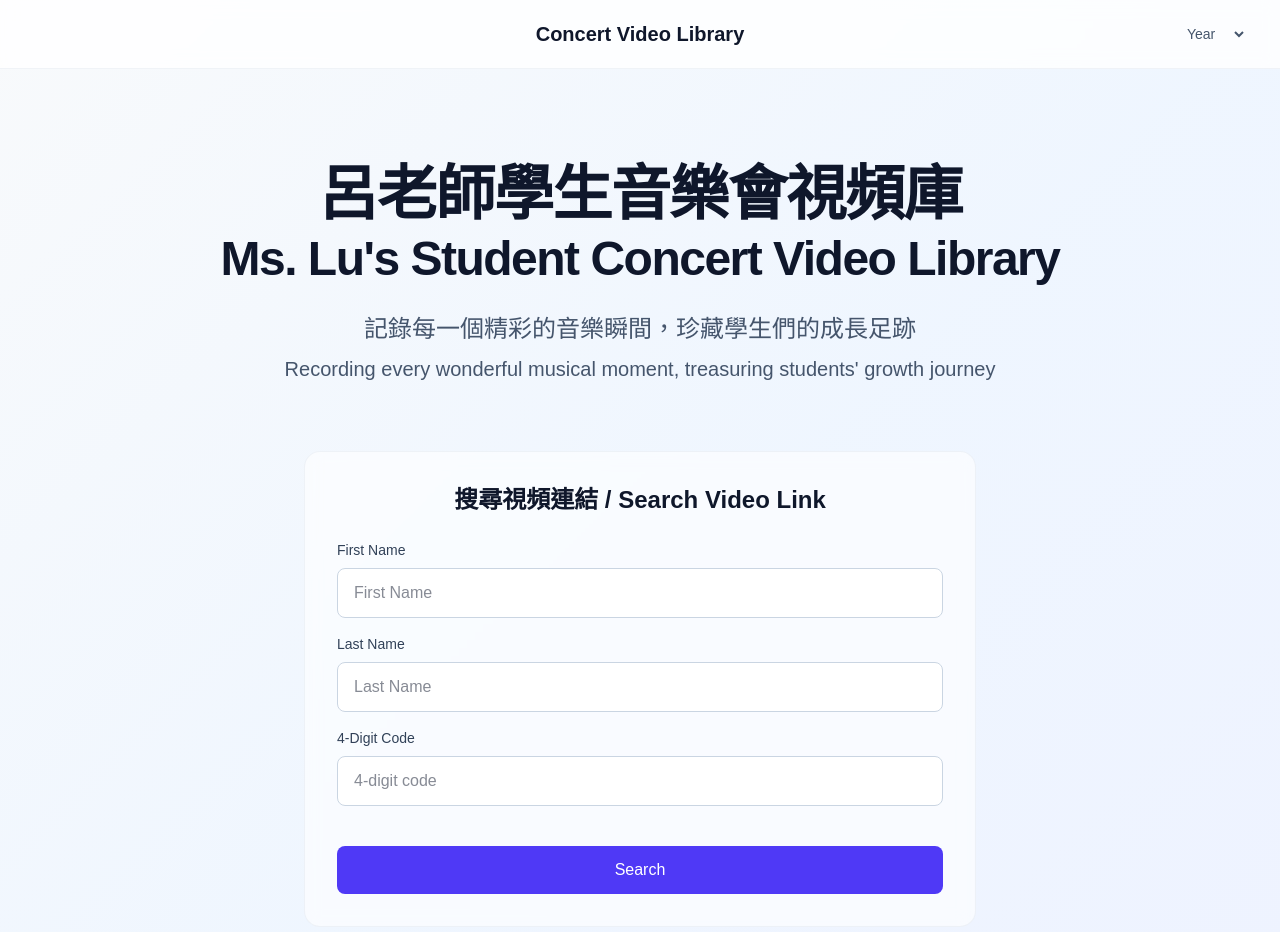
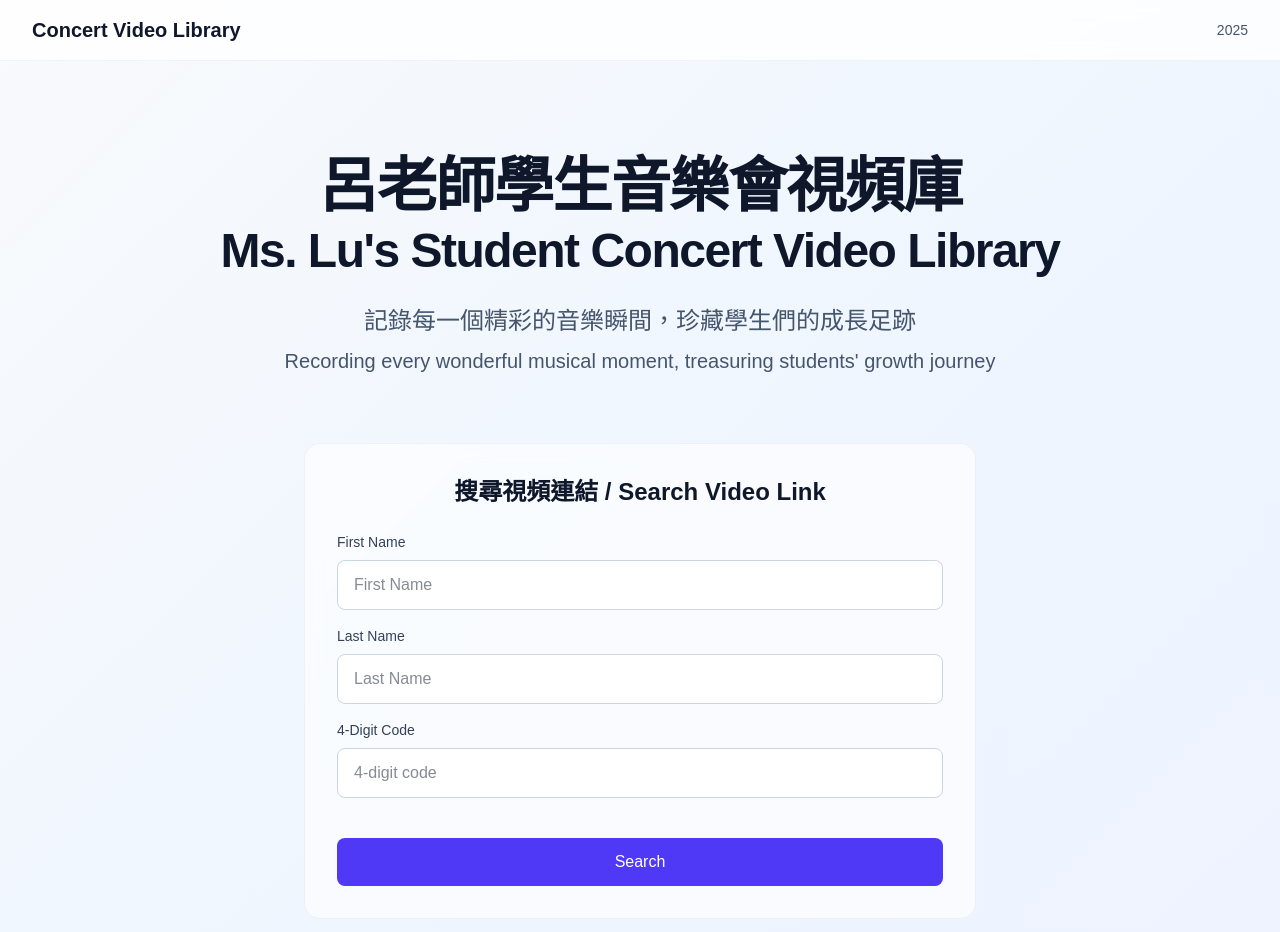
Before and after one commit to yl0xffff/music_video_share, a Next.js app: page / in a window 1280 px wide. Shown: the top 932 px of the page. Built offline with nearby package versions, Linux system fonts and the light colour scheme.

Commit message:
remove modify

```diff
--- a/src/app/page.tsx
+++ b/src/app/page.tsx
@@ -70,39 +70,13 @@ export default function Home() {
       <header className="w-full border-b border-slate-200/50 dark:border-slate-700/50 bg-white/80 dark:bg-slate-900/80 backdrop-blur-sm">
         <div className="max-w-7xl mx-auto px-4 sm:px-6 lg:px-8 py-4">
           <nav className="flex items-center justify-between">
-            {/* left placeholder to help center the title on small screens */}
-            <div className="w-1/3 flex items-center" />
-
-            {/* center title */}
-            <div className="w-1/3 flex justify-center">
-              <a
-                href="/"
-                className="text-xl font-bold text-slate-900 dark:text-white hover:text-indigo-600 dark:hover:text-indigo-400 transition-colors text-center"
-              >
-                Concert Video Library
+            <a href="/" className="text-xl font-bold text-slate-900 dark:text-white hover:text-indigo-600 dark:hover:text-indigo-400 transition-colors">
+              Concert Video Library
+            </a>
+            <div className="flex gap-4 text-sm text-slate-600 dark:text-slate-400">
+              <a href="#" className="hover:text-slate-900 dark:hover:text-white transition-colors">
+                2025
               </a>
-            </div>
-
-            {/* year selector (mobile-friendly native select) */}
-            <div className="w-1/3 flex justify-end">
-              <div className="flex items-center">
-                <label htmlFor="yearSelect" className="sr-only">
-                  Year
-                </label>
-                <select
-                  id="yearSelect"
-                  defaultValue=""
-                  className="text-sm text-slate-600 dark:text-slate-400 bg-white/0 dark:bg-transparent px-3 py-2 rounded-md border border-transparent hover:border-slate-200 dark:hover:border-slate-700 focus:outline-none focus:ring-2 focus:ring-indigo-500 transition-colors"
-                >
-                  <option value="" disabled>
-                    Year
-                  </option>
-                  <option value="2025">2025</option>
-                  <option value="2024">2024</option>
-                  <option value="2023">2023</option>
-                  <option value="2022">2022</option>
-                </select>
-              </div>
             </div>
           </nav>
         </div>
```
